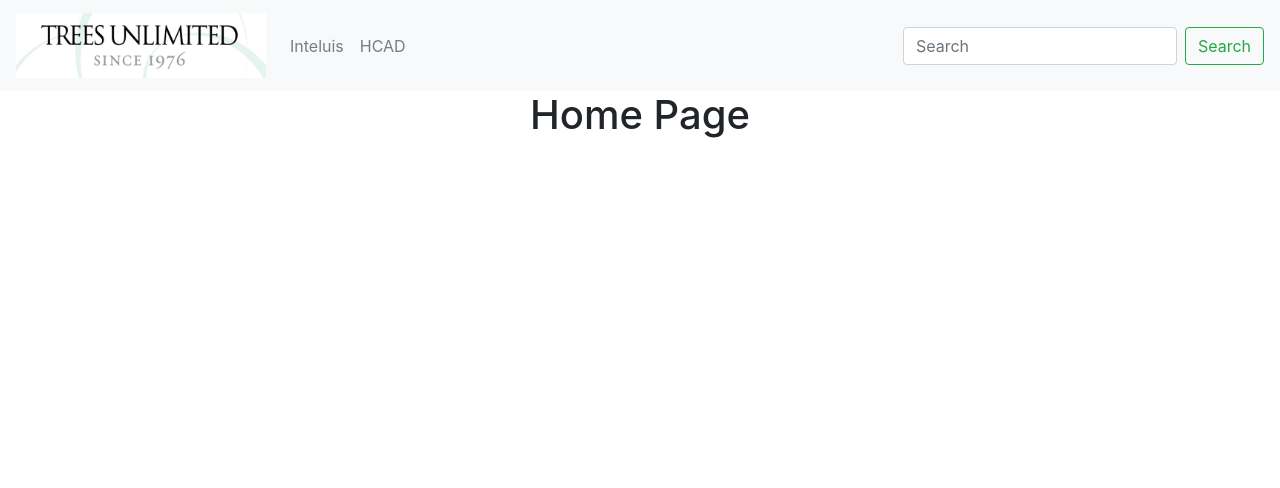
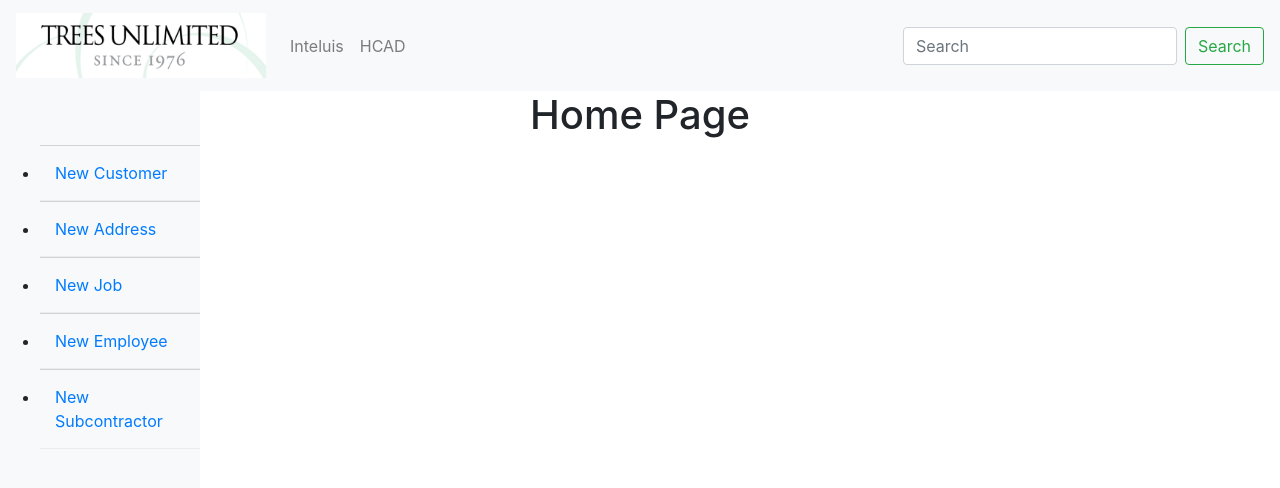
Before and after one commit to jjmetty/FinalProject, a Vue app in the folder client/: page / in a window 1280 px wide. Shown: the top 488 px of the page. Built offline with nearby package versions, Linux system fonts and the light colour scheme.

Commit message:
add sidebar
basic side bar, will pretty up next commit

```diff
--- a/client/src/App.vue
+++ b/client/src/App.vue
@@ -1,4 +1,7 @@
 <template>
+
+
+
   <div>
 <nav class="navbar navbar-expand-lg navbar-light bg-light">
   <a class="navbar-brand" href="/">
@@ -25,6 +28,18 @@
 </nav>
 
 
+<div class = "wrapper bg-light">
+  <div class = "sidebar bg-light">
+    <br>
+    <ul>
+      <li><a href="#">New Customer</a></li>
+      <li><a href="#">New Address</a></li>
+      <li><a href="#">New Job</a></li>
+      <li><a href="#">New Employee</a></li>
+      <li><a href="#">New Subcontractor</a></li>
+    </ul>
+  </div>
+</div>
 <!--
 <footer>
     <div class = "fixed-bottom">
@@ -39,6 +54,10 @@
     </div>
     </div>
 </footer>
+
+https://www.youtube.com/watch?v=YesSVqjcDts&t=3s
+5 minutes?
+
 -->
 
     <router-view/>
@@ -64,4 +83,25 @@
     transform: translateX(-50%);
 }
 
+.wrapper{
+  display: flex;
+  position: relative;
+}
+
+.wrapper .sidebar{
+  position: fixed;
+  width: 200px;
+  height: 100%;
+  padding: 30px 0;
+
+}
+
+.wrapper .sidebar ul li{
+  padding: 15px;
+  border-bottom: 1px solid rgba(0,0,0,0.05);
+  border-top: 1px solid lightgray;
+}
+
+
+
 </style>
```
